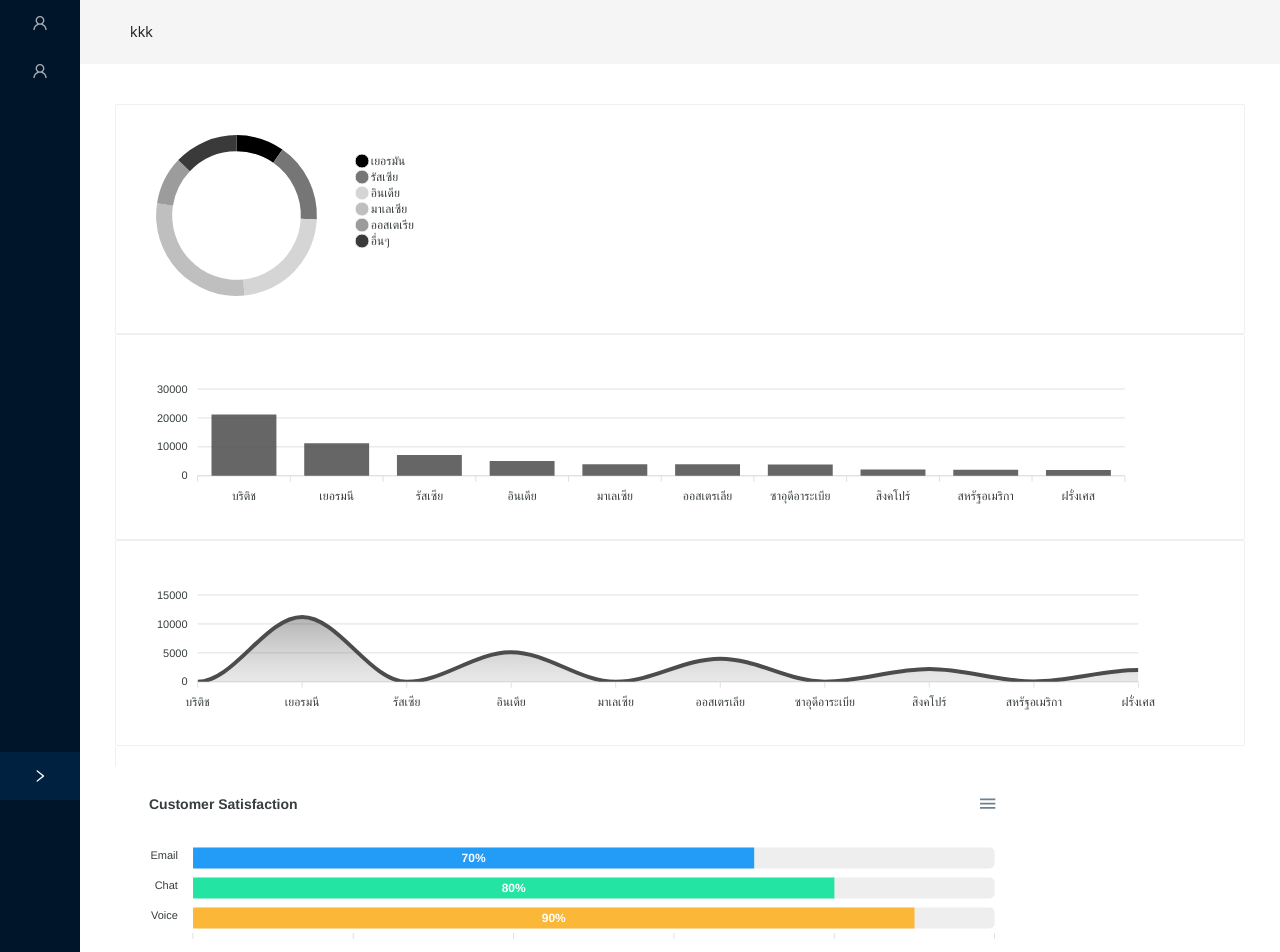
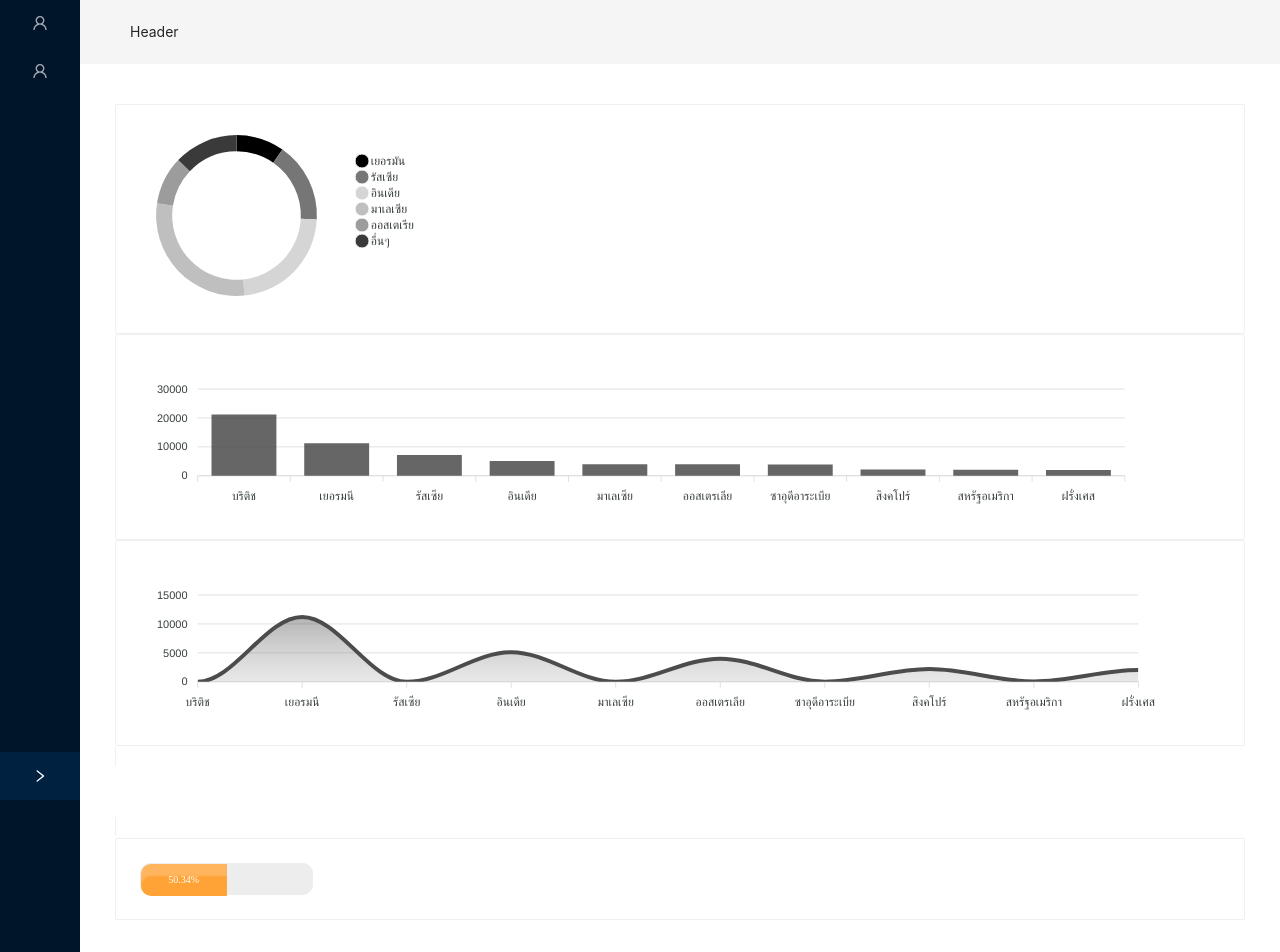
Before and after one commit to kenanimok/Apex_Chartlearn, a React (Create React App) app: page /all in a window 1280 px wide. Shown: the top 952 px of the page. Built offline with nearby package versions, Linux system fonts and the light colour scheme.

Commit message:
fix ui all

```diff
--- a/src/components/Sidenav/sidenav.js
+++ b/src/components/Sidenav/sidenav.js
@@ -12,7 +12,7 @@ import {
   TeamOutlined,
   UserOutlined,
 } from "@ant-design/icons";
-import ChartUi from "../../ui/chartUi";
+import ChartUi from "../../pages/chartui/chartUi";
 const { Header, Content, Footer, Sider } = Layout;
 const Sidenav = () => {
   const [collapsed, setCollapsed] = useState(true);
--- a/src/components/Tobnav/tobnav.js
+++ b/src/components/Tobnav/tobnav.js
@@ -8,7 +8,7 @@ export default function Tobnav() {
   return (
     <>
       <TopHeader>
-        <Header>kkk</Header>
+        <Header>Header</Header>
       </TopHeader>
     </>
   );
--- a/src/components/routers/index.js
+++ /dev/null
@@ -1,15 +0,0 @@
-import React from "react";
-import { BrowserRouter, Route, Routes } from "react-router-dom";
-import PrivateRoute from "./privateRoute";
-import ChartUi from "../../ui/chartUi";
-import Allchart from "../../allChart/all";
-export default function Router() {
-  return (
-    <BrowserRouter>
-      <Routes>
-        <PrivateRoute exact component={ChartUi} path="/" />
-        <PrivateRoute exact component={Allchart} path="/all" />
-      </Routes>
-    </BrowserRouter>
-  );
-}
--- a/src/components/routers/privateRoute.js
+++ /dev/null
@@ -1,10 +0,0 @@
-import React from "react";
-import Corelayout from "../layout/corelayout";
-import { Route } from "react-router-dom";
-export default function PrivateRoute({ component, path }) {
-  return (
-    <Corelayout>
-      <Route exact component={component} path={path} />
-    </Corelayout>
-  );
-}
--- a/src/allChart/all.js
+++ b/src/pages/allChart/all.js
@@ -1,10 +1,13 @@
 import React from "react";
-import PiechartHook from "../PieHook";
+// import PiechartHook from "../../PieHook";
 import { Card } from "antd";
-import Columnchart from "../ui/Columnchart";
-import AreaChart from "../ui/areaChart";
-import Barchart from "../ui/barchart";
+// import Columnchart from "../../ui/Columnchart";
+// import AreaChart from "../../ui/areaChart";
+// import Barchart from "../../ui/barchart";
 import styled from "styled-components";
+import PiechartHook from "../../PieHook";
+import Columnchart from "../../ui/Columnchart";
+import AreaChart from "../../ui/areaChart";
 
 export default function Allchart() {
   return (
@@ -19,7 +22,8 @@ export default function Allchart() {
         <AreaChart></AreaChart>
       </Card>
       <Card style={{ display: "inline" }}>
-        <Barchart></Barchart>
+        {/* <Barchart></Barchart> */}
+        {/* <Barchart */}
       </Card>
       <Card>
         <Progress>
@@ -58,7 +62,6 @@ const Progress = styled.div`
   .bar.albanian {
     width: 50%;
     height: 32px;
-    background-color: #FFA336;
-
+    background-color: #ffa336;
   }
 `;
```
Also changed, not shown: src/App.js (+2 -9 lines), src/pages/chartui/chartUi.js (renamed from src/ui/chartUi.js, +7 -7 lines).
